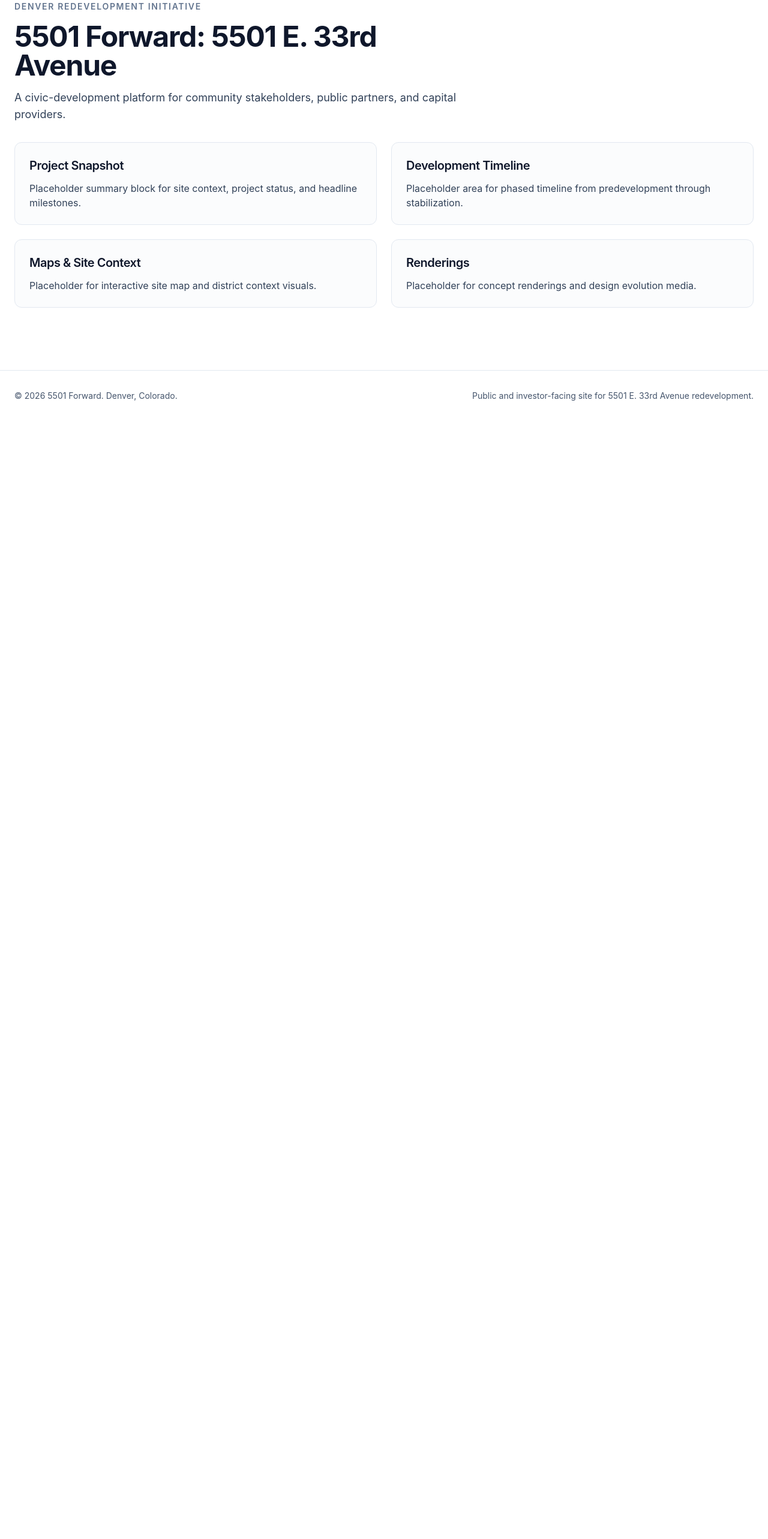
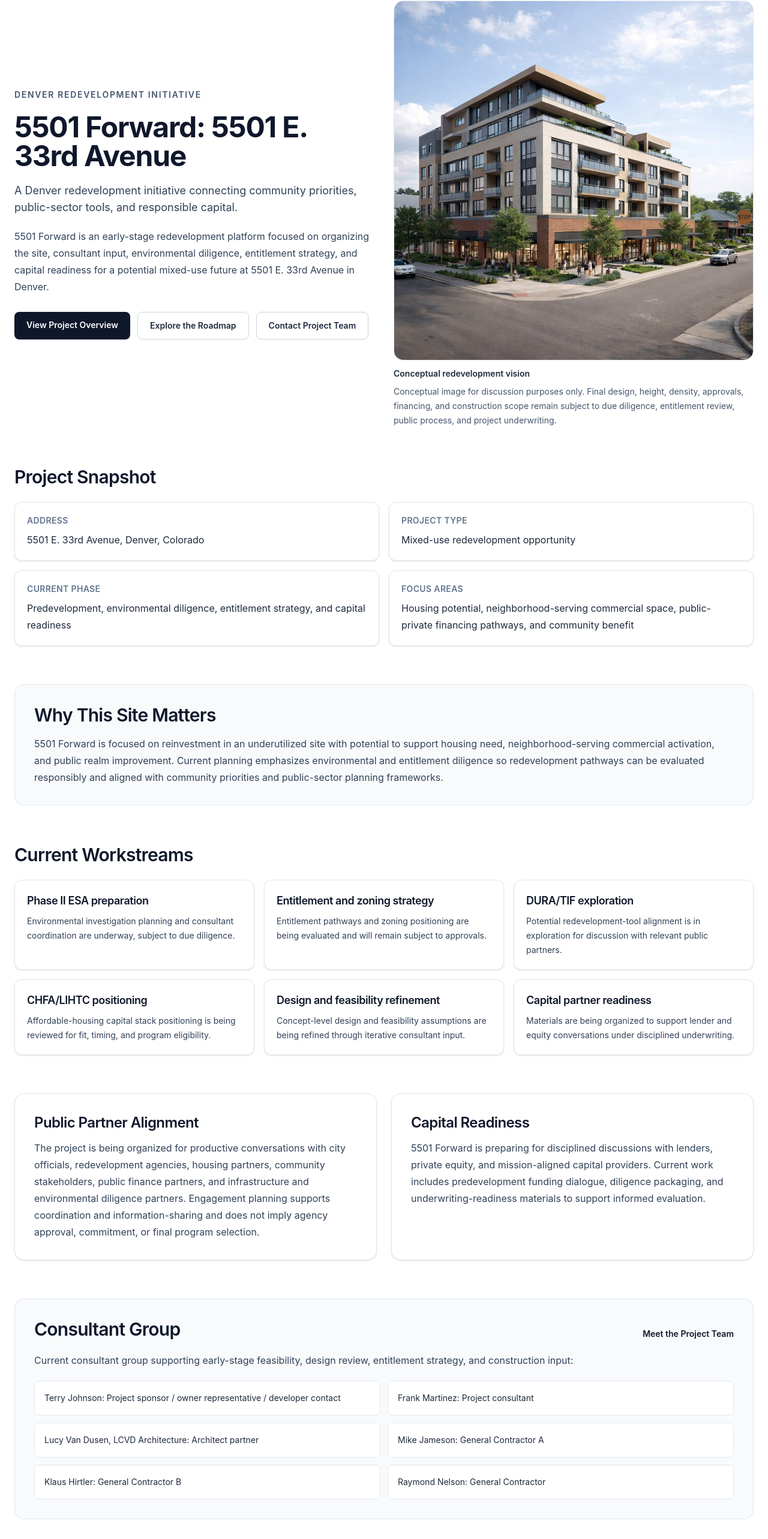
Before and after one commit to martinez-frank/5501-forward-site, a Next.js app: page / in a window 1280 px wide. Shown: the part 108-2674 px from the top of the page at 60% size. Before the commit the page ends 810 px from the top, so only its background shows below. Built offline with nearby package versions, Linux system fonts and the light colour scheme.

Commit message:
Redesign homepage landing page for 5501 Forward

```diff
--- a/app/page.tsx
+++ b/app/page.tsx
@@ -1,19 +1,222 @@
-import { Section } from '@/components/section'
+import type { Metadata } from 'next'
+import Image from 'next/image'
+import Link from 'next/link'
+
+const renderingDisclaimer =
+  'Conceptual image for discussion purposes only. Final design, height, density, approvals, financing, and construction scope remain subject to due diligence, entitlement review, public process, and project underwriting.'
+
+const projectSnapshot = [
+  {
+    title: 'Address',
+    detail: '5501 E. 33rd Avenue, Denver, Colorado',
+  },
+  {
+    title: 'Project Type',
+    detail: 'Mixed-use redevelopment opportunity',
+  },
+  {
+    title: 'Current Phase',
+    detail: 'Predevelopment, environmental diligence, entitlement strategy, and capital readiness',
+  },
+  {
+    title: 'Focus Areas',
+    detail:
+      'Housing potential, neighborhood-serving commercial space, public-private financing pathways, and community benefit',
+  },
+]
+
+const workstreams = [
+  {
+    title: 'Phase II ESA preparation',
+    detail: 'Environmental investigation planning and consultant coordination are underway, subject to due diligence.',
+  },
+  {
+    title: 'Entitlement and zoning strategy',
+    detail: 'Entitlement pathways and zoning positioning are being evaluated and will remain subject to approvals.',
+  },
+  {
+    title: 'DURA/TIF exploration',
+    detail: 'Potential redevelopment-tool alignment is in exploration for discussion with relevant public partners.',
+  },
+  {
+    title: 'CHFA/LIHTC positioning',
+    detail: 'Affordable-housing capital stack positioning is being reviewed for fit, timing, and program eligibility.',
+  },
+  {
+    title: 'Design and feasibility refinement',
+    detail: 'Concept-level design and feasibility assumptions are being refined through iterative consultant input.',
+  },
+  {
+    title: 'Capital partner readiness',
+    detail: 'Materials are being organized to support lender and equity conversations under disciplined underwriting.',
+  },
+]
+
+const consultantGroup = [
+  'Terry Johnson: Project sponsor / owner representative / developer contact',
+  'Frank Martinez: Project consultant',
+  'Lucy Van Dusen, LCVD Architecture: Architect partner',
+  'Mike Jameson: General Contractor A',
+  'Klaus Hirtler: General Contractor B',
+  'Raymond Nelson: General Contractor',
+]
+
+export const metadata: Metadata = {
+  title: '5501 Forward | 5501 E. 33rd Avenue Denver Redevelopment Initiative',
+  description:
+    '5501 Forward is a Denver redevelopment initiative for 5501 E. 33rd Avenue, connecting community priorities, public-sector tools, environmental diligence, entitlement strategy, and responsible capital.',
+}
 
 export default function HomePage() {
   return (
-    <div className="space-y-8">
+    <div className="space-y-16 pb-6">
+      <section className="grid gap-8 lg:grid-cols-2 lg:items-center">
+        <div className="space-y-5">
+          <p className="text-sm font-semibold uppercase tracking-[0.12em] text-slate-600">Denver Redevelopment Initiative</p>
+          <h1 className="text-4xl font-bold tracking-tight text-slate-900 sm:text-5xl">5501 Forward: 5501 E. 33rd Avenue</h1>
+          <p className="text-lg text-slate-700">
+            A Denver redevelopment initiative connecting community priorities, public-sector tools, and responsible capital.
+          </p>
+          <p className="text-base leading-7 text-slate-700">
+            5501 Forward is an early-stage redevelopment platform focused on organizing the site, consultant input,
+            environmental diligence, entitlement strategy, and capital readiness for a potential mixed-use future at 5501 E.
+            33rd Avenue in Denver.
+          </p>
+          <div className="flex flex-col gap-3 pt-2 sm:flex-row sm:flex-wrap">
+            <Link href="/project" className="rounded-lg bg-slate-900 px-5 py-3 text-center text-sm font-semibold text-white transition hover:bg-slate-700">
+              View Project Overview
+            </Link>
+            <Link href="/execution-roadmap" className="rounded-lg border border-slate-300 px-5 py-3 text-center text-sm font-semibold text-slate-800 transition hover:border-slate-400 hover:bg-slate-50">
+              Explore the Roadmap
+            </Link>
+            <Link href="/contact" className="rounded-lg border border-slate-300 px-5 py-3 text-center text-sm font-semibold text-slate-800 transition hover:border-slate-400 hover:bg-slate-50">
+              Contact Project Team
+            </Link>
+          </div>
+        </div>
+
+        <figure className="space-y-3">
+          <div className="overflow-hidden rounded-2xl border border-slate-200">
+            <Image
+              src="/images/5501-33rd-6story-context-rendering.jpg"
+              alt="Conceptual redevelopment rendering for 5501 Forward"
+              width={1600}
+              height={1067}
+              className="h-full w-full object-cover"
+              priority
+            />
+          </div>
+          <figcaption className="space-y-2">
+            <p className="text-sm font-semibold text-slate-800">Conceptual redevelopment vision</p>
+            <p className="text-sm leading-6 text-slate-600">{renderingDisclaimer}</p>
+          </figcaption>
+        </figure>
+      </section>
+
+      <section className="space-y-6">
+        <h2 className="text-3xl font-semibold tracking-tight text-slate-900">Project Snapshot</h2>
+        <div className="grid gap-4 sm:grid-cols-2">
+          {projectSnapshot.map((item) => (
+            <article key={item.title} className="rounded-xl border border-slate-200 bg-white p-5 shadow-sm">
+              <h3 className="text-sm font-semibold uppercase tracking-wide text-slate-500">{item.title}</h3>
+              <p className="mt-2 text-base leading-7 text-slate-800">{item.detail}</p>
+            </article>
+          ))}
+        </div>
+      </section>
+
+      <section className="space-y-4 rounded-2xl border border-slate-200 bg-slate-50 p-6 sm:p-8">
+        <h2 className="text-3xl font-semibold tracking-tight text-slate-900">Why This Site Matters</h2>
+        <p className="text-base leading-7 text-slate-700">
+          5501 Forward is focused on reinvestment in an underutilized site with potential to support housing need,
+          neighborhood-serving commercial activation, and public realm improvement. Current planning emphasizes
+          environmental and entitlement diligence so redevelopment pathways can be evaluated responsibly and aligned with
+          community priorities and public-sector planning frameworks.
+        </p>
+      </section>
+
+      <section className="space-y-6">
+        <h2 className="text-3xl font-semibold tracking-tight text-slate-900">Current Workstreams</h2>
+        <div className="grid gap-4 md:grid-cols-2 lg:grid-cols-3">
+          {workstreams.map((item) => (
+            <article key={item.title} className="rounded-xl border border-slate-200 bg-white p-5 shadow-sm">
+              <h3 className="text-lg font-semibold tracking-tight text-slate-900">{item.title}</h3>
+              <p className="mt-2 text-sm leading-6 text-slate-700">{item.detail}</p>
+            </article>
+          ))}
+        </div>
+      </section>
+
+      <section className="grid gap-6 lg:grid-cols-2">
+        <article className="rounded-2xl border border-slate-200 bg-white p-6 shadow-sm sm:p-8">
+          <h2 className="text-2xl font-semibold tracking-tight text-slate-900">Public Partner Alignment</h2>
+          <p className="mt-3 text-base leading-7 text-slate-700">
+            The project is being organized for productive conversations with city officials, redevelopment agencies,
+            housing partners, community stakeholders, public finance partners, and infrastructure and environmental
+            diligence partners. Engagement planning supports coordination and information-sharing and does not imply
+            agency approval, commitment, or final program selection.
+          </p>
+        </article>
+
+        <article className="rounded-2xl border border-slate-200 bg-white p-6 shadow-sm sm:p-8">
+          <h2 className="text-2xl font-semibold tracking-tight text-slate-900">Capital Readiness</h2>
+          <p className="mt-3 text-base leading-7 text-slate-700">
+            5501 Forward is preparing for disciplined discussions with lenders, private equity, and mission-aligned
+            capital providers. Current work includes predevelopment funding dialogue, diligence packaging, and
+            underwriting-readiness materials to support informed evaluation.
+          </p>
+        </article>
+      </section>
+
+      <section className="space-y-5 rounded-2xl border border-slate-200 bg-slate-50 p-6 sm:p-8">
+        <div className="flex flex-wrap items-end justify-between gap-3">
+          <h2 className="text-3xl font-semibold tracking-tight text-slate-900">Consultant Group</h2>
+          <Link href="/team" className="text-sm font-semibold text-slate-900 underline-offset-4 hover:underline">
+            Meet the Project Team
+          </Link>
+        </div>
+        <p className="text-base leading-7 text-slate-700">
+          Current consultant group supporting early-stage feasibility, design review, entitlement strategy, and
+          construction input:
+        </p>
+        <ul className="grid gap-3 sm:grid-cols-2">
+          {consultantGroup.map((member) => (
+            <li key={member} className="rounded-lg border border-slate-200 bg-white p-4 text-sm leading-6 text-slate-800">
+              {member}
+            </li>
+          ))}
+        </ul>
+      </section>
+
       <section className="space-y-4">
-        <p className="text-sm font-semibold uppercase tracking-[0.12em] text-slate-500">Denver Redevelopment Initiative</p>
-        <h1 className="max-w-3xl text-4xl font-bold tracking-tight text-slate-900 md:text-5xl">5501 Forward: 5501 E. 33rd Avenue</h1>
-        <p className="max-w-3xl text-lg text-slate-700">A civic-development platform for community stakeholders, public partners, and capital providers.</p>
+        <h2 className="text-3xl font-semibold tracking-tight text-slate-900">Visual Context</h2>
+        <figure className="space-y-3 rounded-2xl border border-slate-200 p-4 sm:p-5">
+          <div className="overflow-hidden rounded-xl">
+            <Image
+              src="/images/5501-3story-rendering.jpg"
+              alt="Neighborhood-serving retail and public realm concept rendering"
+              width={1600}
+              height={900}
+              className="h-full w-full object-cover"
+            />
+          </div>
+          <figcaption className="space-y-2">
+            <p className="text-sm font-semibold text-slate-800">Neighborhood-serving retail / public realm concept</p>
+            <p className="text-sm leading-6 text-slate-600">{renderingDisclaimer}</p>
+          </figcaption>
+        </figure>
       </section>
-      <div className="grid gap-6 md:grid-cols-2">
-        <Section title="Project Snapshot">Placeholder summary block for site context, project status, and headline milestones.</Section>
-        <Section title="Development Timeline">Placeholder area for phased timeline from predevelopment through stabilization.</Section>
-        <Section title="Maps & Site Context">Placeholder for interactive site map and district context visuals.</Section>
-        <Section title="Renderings">Placeholder for concept renderings and design evolution media.</Section>
-      </div>
+
+      <section className="rounded-2xl border border-slate-200 bg-slate-900 p-8 text-white sm:p-10">
+        <h2 className="text-3xl font-semibold tracking-tight">Let’s move the project forward responsibly.</h2>
+        <p className="mt-4 max-w-3xl text-base leading-7 text-slate-100">
+          For project inquiries, community feedback, public partner coordination, consultant input, or capital partner
+          discussions, contact the project team.
+        </p>
+        <Link href="/contact" className="mt-6 inline-flex rounded-lg bg-white px-5 py-3 text-sm font-semibold text-slate-900 transition hover:bg-slate-200">
+          Contact Project Team
+        </Link>
+      </section>
     </div>
   )
 }
```
